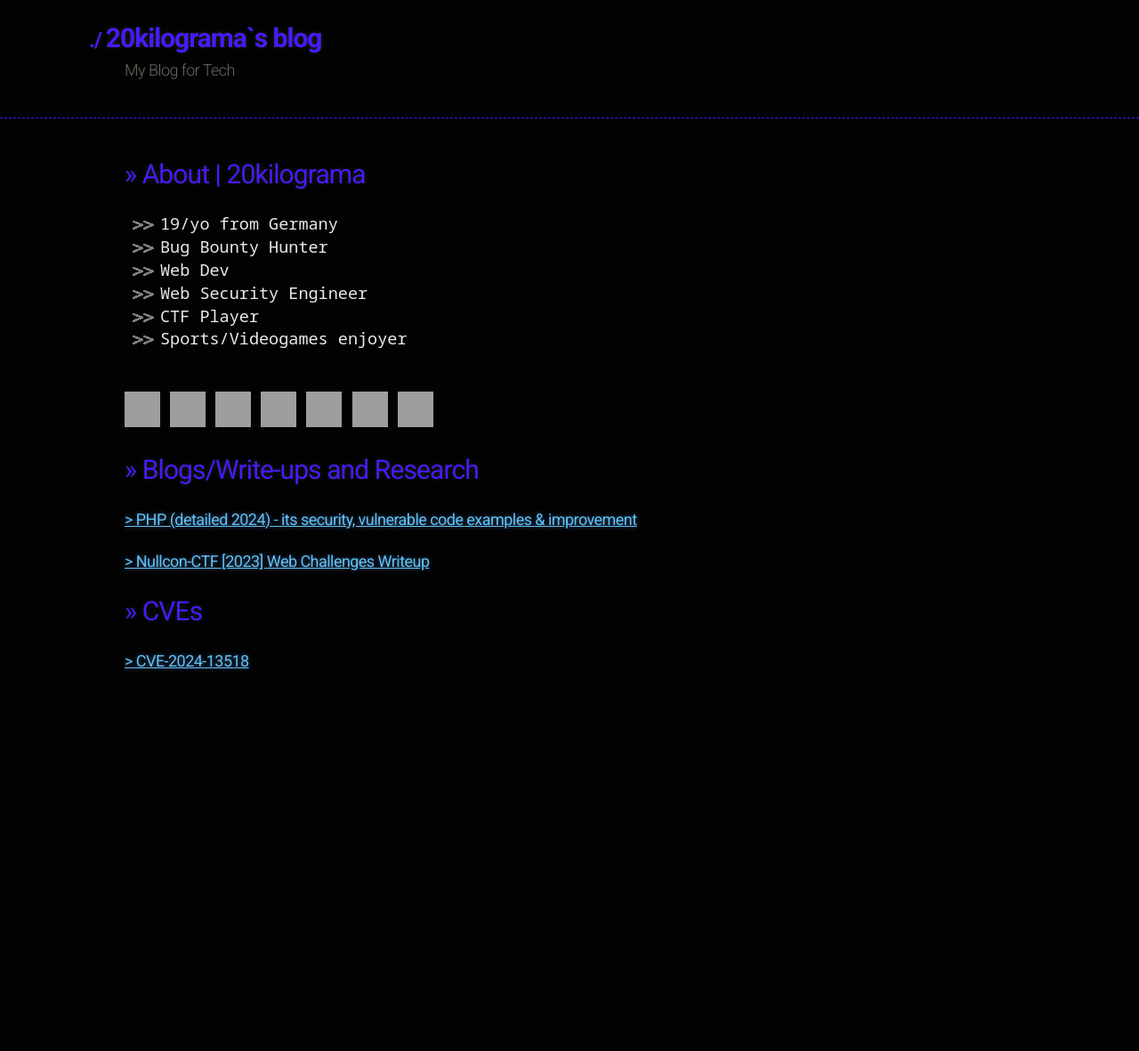
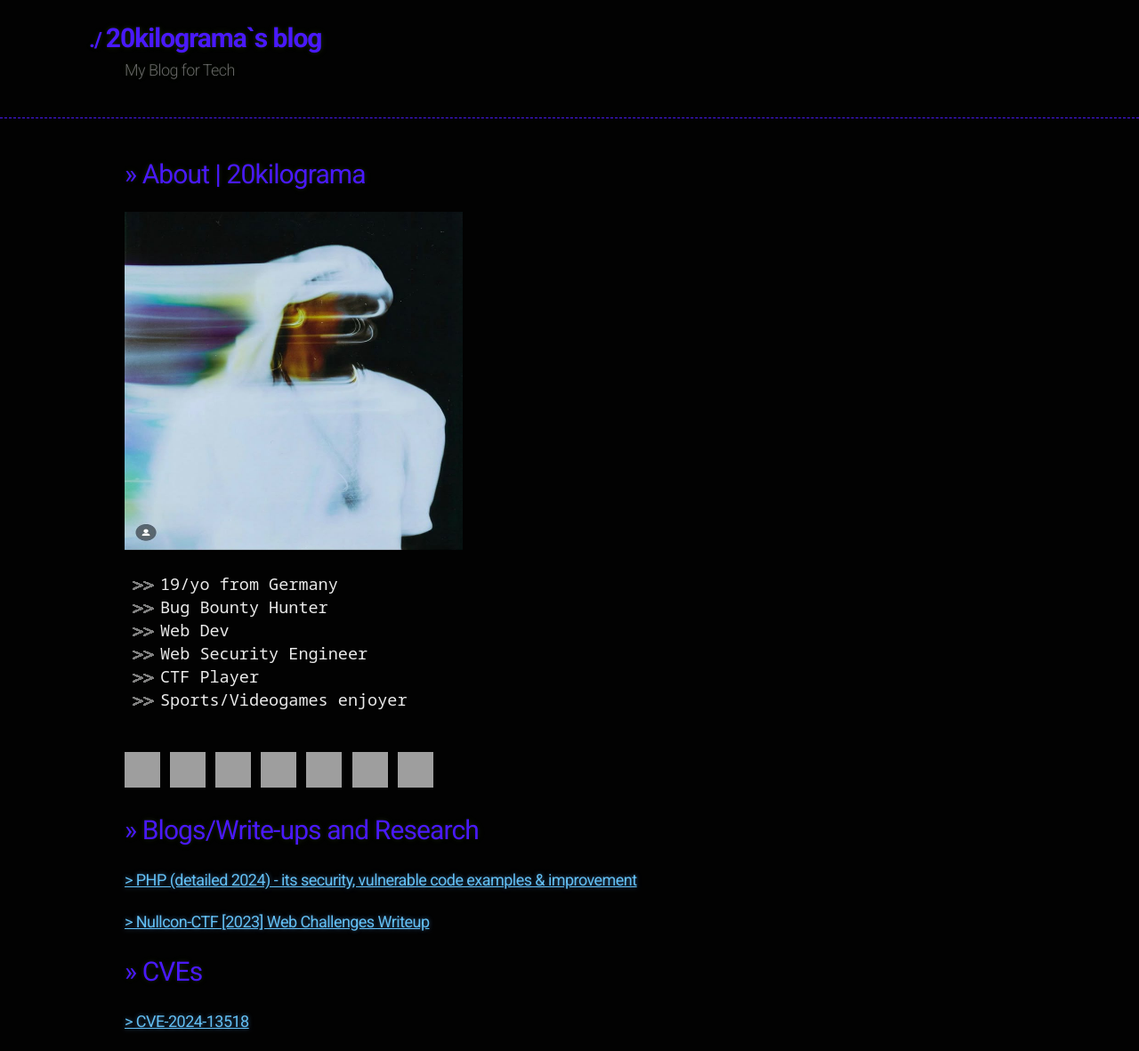
Before and after one commit to 20kilograma/blog, a Jekyll site: the page built from index.md, in a window 1280 px wide. Shown: the whole page at 89% size. Built offline with Jekyll 4.4.1, drawn with Linux system fonts in a browser that asks for light colours; nearby versions of some CDN libraries; some web fonts are replaced; our own code applies the rules of GitHub Pages for plain Markdown files; before the commit the page ends 900 px from its top, so only the background shows below that; grey boxes are pictures that could not be loaded.

Commit message:
Update index.md

```diff
--- a/index.md
+++ b/index.md
@@ -1,4 +1,6 @@
 # >> About | 20kilograma
+
+<img src="a812b759ab323e1202cac516e092ea8d.jpg" width=380px height=380px>
 
 <ul>
   <li>19/yo from Germany</li>
```
